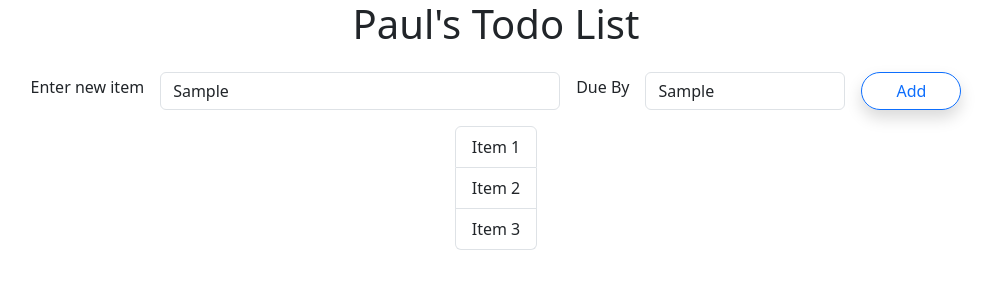
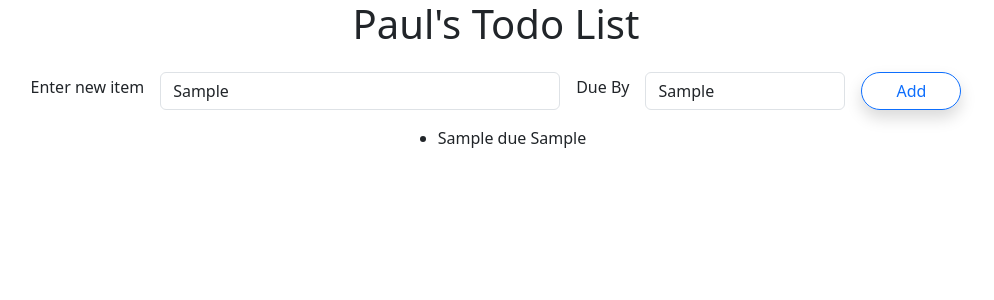
Before and after one commit to paulg44/typescript-weather-app, a React (Create React App) app in the folder my-app/: page /todo in a window 1280 px wide. Both pictures are taken after typing "Sample", "Sample" into the empty fields and a click on the button "Add". Shown: the top 300 px of the page, without its empty margins (144-1138 px from the left). Built offline with nearby package versions, Linux system fonts and the light colour scheme; the HTML template or start-up script is replaced by a standard one.

Commit message:
functionality for adding an item (to top) of list fully working

```diff
--- a/my-app/src/TodoApp/TodoDisplay.tsx
+++ b/my-app/src/TodoApp/TodoDisplay.tsx
@@ -36,7 +36,7 @@ function TodoDisplay() {
   //   Function to add new todod to list
   function handleAddTodo() {
     const newTodo = { input, date };
-    setAddTodo([...addTodo, newTodo]);
+    setAddTodo([newTodo, ...addTodo]);
     console.log("add todo btn clicked");
   }
   return (
@@ -51,7 +51,7 @@ function TodoDisplay() {
         date={date}
         addTodo={addTodo}
       />
-      <TodoList />
+      <TodoList input={input} date={date} addTodo={addTodo} />
     </Container>
   );
 }
--- a/my-app/src/TodoApp/TodoList.tsx
+++ b/my-app/src/TodoApp/TodoList.tsx
@@ -1,14 +1,27 @@
 // Component to for list items to render
-import { ListGroup } from "react-bootstrap";
+// import { ListGroup } from "react-bootstrap";
 
-function TodoList() {
+type TodoListProps = {
+  input: string;
+  date: string;
+  addTodo: { input: string; date: string }[];
+};
+
+function TodoList({ addTodo }: TodoListProps) {
   return (
     <div>
-      <ListGroup>
+      {/* <ListGroup>
         <ListGroup.Item>Item 1</ListGroup.Item>
         <ListGroup.Item>Item 2</ListGroup.Item>
         <ListGroup.Item>Item 3</ListGroup.Item>
-      </ListGroup>
+      </ListGroup> */}
+      <ul>
+        {addTodo.map((todo) => (
+          <li
+            key={`${todo.input} due ${todo.date}`}
+          >{`${todo.input} due ${todo.date}`}</li>
+        ))}
+      </ul>
     </div>
   );
 }
```
